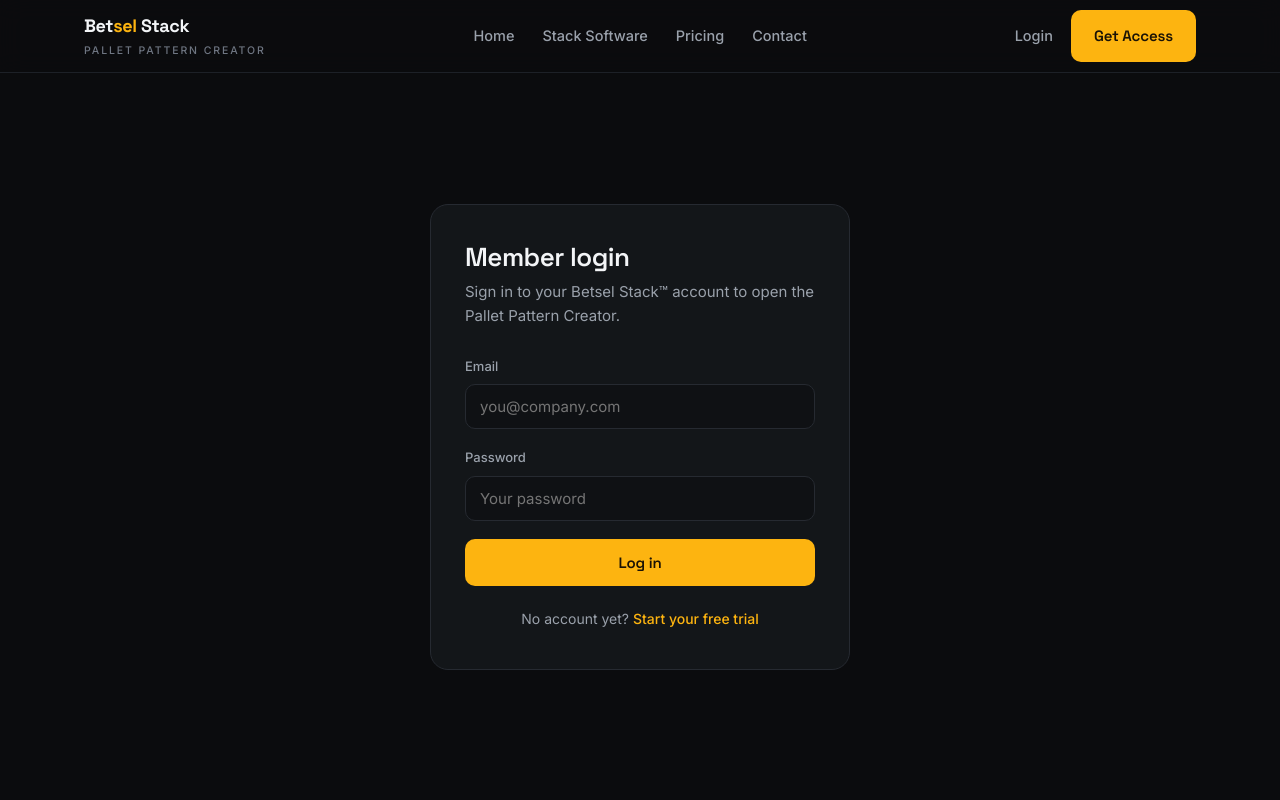
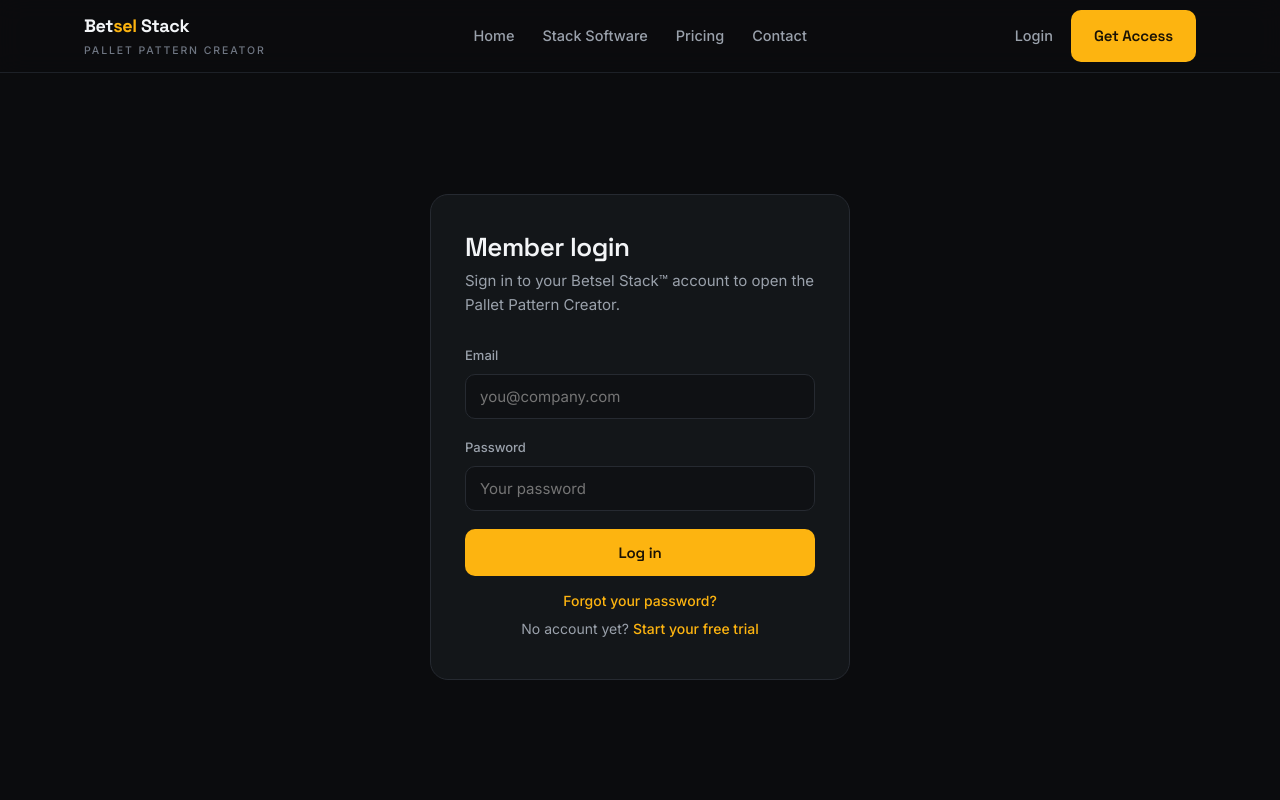
Before and after one commit to KnappBuiltMachines/betselstack-site, a Next.js app: page /login in a window 1280 px wide. Shown: the top 800 px of the page. Built offline with nearby package versions, Linux system fonts and the light colour scheme.

Commit message:
Add margin style to footer links in login page

```diff
--- a/app/login/page.js
+++ b/app/login/page.js
@@ -49,7 +49,10 @@
           </button>
         </form>
 
-        <p className="auth-foot">
+        <p className="auth-foot" style={{ marginTop: 14 }}>
+          <Link href="/forgot-password">Forgot your password?</Link>
+        </p>
+        <p className="auth-foot" style={{ marginTop: 6 }}>
           No account yet? <Link href="/signup">Start your free trial</Link>
         </p>
       </div>
```
